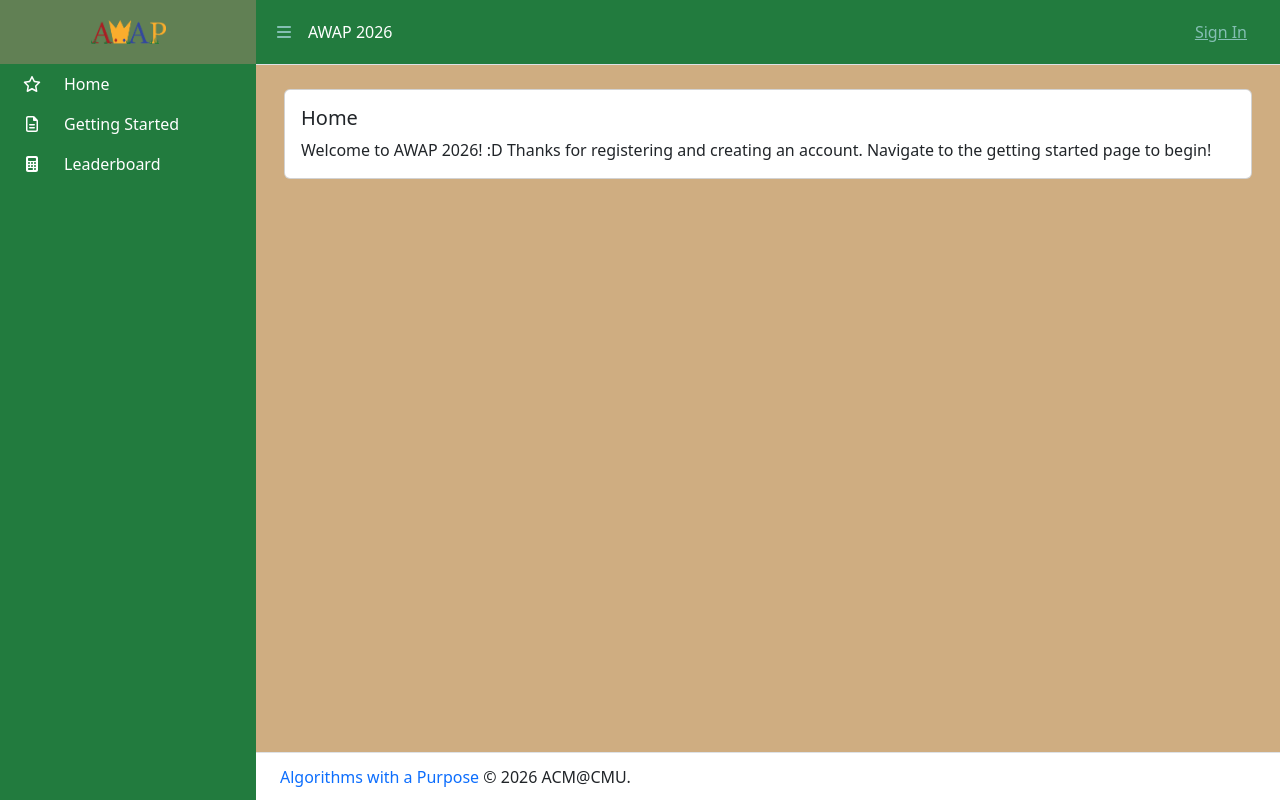
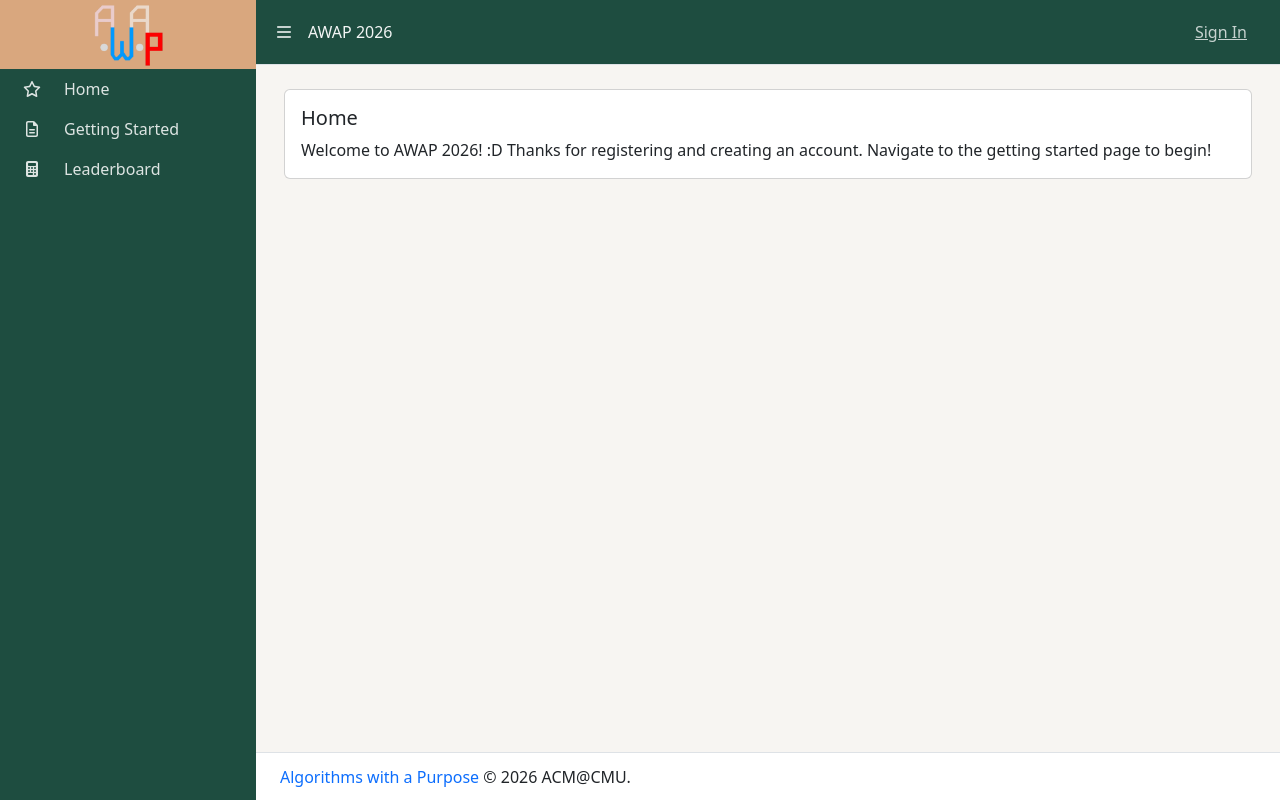
Before and after one commit to acm-cmu/awap-dashboard-2026, a Next.js app: page / in a window 1280 px wide. Built offline with nearby package versions, Linux system fonts and the light colour scheme; no server answers.

Commit message:
update to 2026

```diff
--- a/src/layout/UserLayout/Sidebar/Sidebar.tsx
+++ b/src/layout/UserLayout/Sidebar/Sidebar.tsx
@@ -31,7 +31,7 @@ export default function Sidebar(props: { isShow: boolean; isShowMd: boolean }) {
     >
       <div className='sidebar-brand d-none d-md-flex align-items-center justify-content-center'>
         <Image
-          src='/assets/img/AWAP-2025-Logo.png'
+          src='/assets/img/AWAP-2026-Logo.png'
           className='logo'
           width={isNarrow ? 50 : 100}
           height={isNarrow ? 50 : 100}
--- a/src/styles/_custom.scss
+++ b/src/styles/_custom.scss
@@ -1 +1 @@
-$main-background: #CFAD81;
+$main-background: #F7F5F2;
--- a/src/styles/layout/_header.scss
+++ b/src/styles/layout/_header.scss
@@ -1,8 +1,8 @@
-$header-background: #227B3E;
-$header-text-color: rgba(255, 255, 255, 1);
-$header-link-color: rgba(179, 223, 235, 0.681);
-$header-link-color-hover: rgba(37, 112, 140, 0.95);
-$header-brand-color: #618054;
+$header-background: #1E4D40;
+$header-text-color: rgba(255, 255, 255, 0.95);
+$header-link-color: rgba(255, 255, 255, 0.75);
+$header-link-color-hover: #ffffff;
+$header-brand-color: #D9A77E;
 
 .header {
   background: $header-background;
--- a/src/styles/layout/_sidebar.scss
+++ b/src/styles/layout/_sidebar.scss
@@ -1,17 +1,17 @@
-$sidebar-background: #227B3E;
-$sidebar-text-color: rgba(255, 255, 255, 1);
+$sidebar-background: #1E4D40;
+$sidebar-text-color: rgba(255, 255, 255, 0.95);
 $sidebar-brand-height: 4rem;
-$sidebar-brand-background: rgb(97, 128, 84);
-$sidebar-nav-group-background: rgba(0, 0, 0, 0.2);
-$sidebar-link-color: rgba(255, 255, 255, 1);
-$sidebar-link-color-hover: rgba(255, 255, 255, 0.87);
-$sidebar-link-background-hover: rgba(255, 255, 255, 0.05);
+$sidebar-brand-background: rgb(217, 167, 126);
+$sidebar-nav-group-background: rgba(0, 0, 0, 0.12);
+$sidebar-link-color: rgba(255, 255, 255, 0.85);
+$sidebar-link-color-hover: #ffffff;
+$sidebar-link-background-hover: rgba(255, 255, 255, 0.08);
 $sidebar-toggler-height: 3rem;
-$sidebar-toggler-background: rgba(0, 0, 21, 0.2);
-$sidebar-toggler-background-hover: rgba(0, 0, 0, 0.3);
-$sidebar-toggler-color: rgba(255, 255, 255, 0.6);
+$sidebar-toggler-background: rgba(0, 0, 0, 0.15);
+$sidebar-toggler-background-hover: rgba(0, 0, 0, 0.25);
+$sidebar-toggler-color: rgba(255, 255, 255, 0.7);
 $sidebar-toggler-color-hover: #ffffff;
-$sidebar-z-index: $zindex-fixed; // Default 1030
+$sidebar-z-index: $zindex-fixed;
 $sidebar-overlay-z-index: 1025;
 
 :root {
```
Also changed, not shown: public/assets/img/AWAP-2026-Logo.png (added), 1 other file (tests, documents, lock files or other folders).
